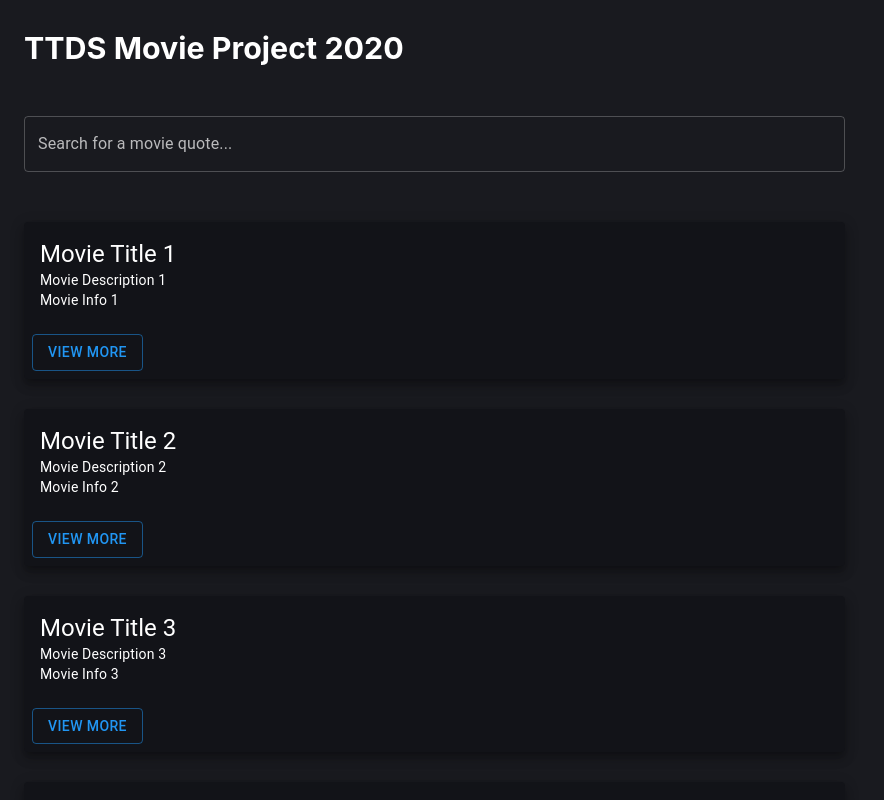
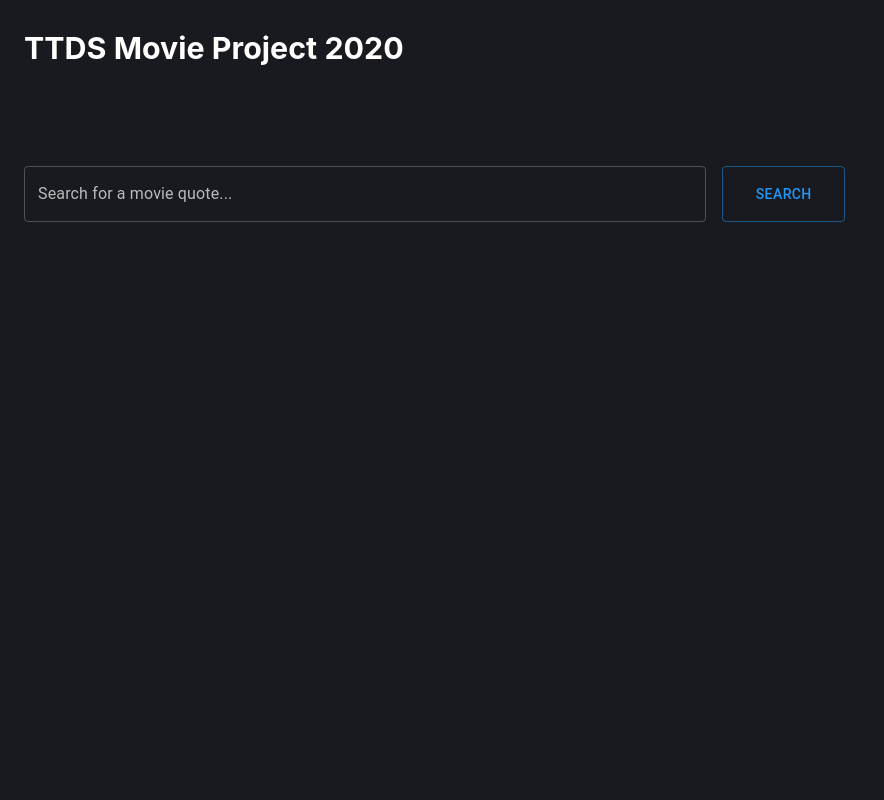
Before and after one commit to marinapts/ttds_movie_search, a React (Create React App) app in the folder gui/: page / in a window 1280 px wide. Shown: the top 800 px of the page, without its empty margins (0-884 px from the left). Built offline with nearby package versions, Linux system fonts and the light colour scheme.

Commit message:
Use axios to make HTTP requests and get mock movie data from the API

```diff
--- a/gui/package.json
+++ b/gui/package.json
@@ -7,6 +7,7 @@
     "@testing-library/jest-dom": "^4.2.4",
     "@testing-library/react": "^9.4.0",
     "@testing-library/user-event": "^7.2.1",
+    "axios": "^0.19.1",
     "node-sass": "^4.13.0",
     "react": "^16.12.0",
     "react-dom": "^16.12.0",
--- a/gui/src/App.js
+++ b/gui/src/App.js
@@ -21,16 +21,28 @@ const darkTheme = createMuiTheme({
 });
 
 export default class App extends Component {
+  constructor(props) {
+    super(props)
+    this.state = {
+      movies: []
+    }
+  }
+
+  getMoviesForQuery = data => {
+    this.setState({ movies: data.movies })
+  }
 
   render() {
+    const { movies } = this.state
+
     return (
       <ThemeProvider theme={darkTheme}>
         <Container className="app">
           <h3>TTDS Movie Project 2020</h3>
           <div className="search-container">
-            <SearchInput />
+            <SearchInput getMoviesForQuery={this.getMoviesForQuery} />
           </div>
-          <MoviesContainer />
+          {movies.length > 0 && <MoviesContainer movies={movies} /> }
         </Container>
       </ThemeProvider>
     )
--- a/gui/src/components/moviesContainer/MoviesContainer.js
+++ b/gui/src/components/moviesContainer/MoviesContainer.js
@@ -1,6 +1,8 @@
 import React from 'react'
 import MovieCard from '../movieCard/MovieCard'
-import Grid from '@material-ui/core/Grid'
+import  Grid from '@material-ui/core/Grid'
+import Typography from '@material-ui/core/Typography'
+
 
 import './moviesContainer.scss'
 
@@ -8,51 +10,25 @@ export default class MoviesContainer extends React.Component {
   constructor(props) {
     super(props)
     this.state = {
-      data: []
+      movies: []
     }
   }
 
   componentDidMount() {
-    // retrieve movies
-    const movies = [
-      {
-        id: 1,
-        title: 'Movie Title 1',
-        description: 'Movie Description 1',
-        info: 'Movie Info 1',
-      },
-      {
-        id: 2,
-        title: 'Movie Title 2',
-        description: 'Movie Description 2',
-        info: 'Movie Info 2',
-      },
-      {
-        id: 3,
-        title: 'Movie Title 3',
-        description: 'Movie Description 3',
-        info: 'Movie Info 3',
-      },
-      {
-        id: 4,
-        title: 'Movie Title 4',
-        description: 'Movie Description 4',
-        info: 'Movie Info 4',
-      }
-    ]
-
-    this.setState({ data: movies })
+    this.setState({ movies: this.props.movies })
   }
 
 
   render() {
-    const { data } = this.state
+    const { movies } = this.state
 
     return(
       <Grid item xs={8}>
-        {
-          data.map(movie => (
+        <Typography variant="h6" color="primary">{`Query results: ${movies.length} movies`}</Typography>
+
+        {movies.map((movie, idx) => (
           <MovieCard
+            key={idx}
             title={movie.title}
             description={movie.description}
             info={movie.info}
--- a/gui/src/components/searchInput/SearchInput.js
+++ b/gui/src/components/searchInput/SearchInput.js
@@ -1,24 +1,58 @@
 import React from 'react'
 import Grid from '@material-ui/core/Grid'
-import { TextField } from '@material-ui/core'
-import { makeStyles } from '@material-ui/core/styles'
+import { TextField, Button } from '@material-ui/core'
+import API from '../../utils/API'
 
-const useStyles = makeStyles(theme => ({
-  root: {
-    '& > *': {
-      width: '100%',
-    },
+import './searchInput.scss'
+
+export default class SearchInput extends React.Component {
+  constructor(props) {
+    super(props)
+
+    this.state = {
+      query: ''
+    }
   }
-}));
 
-export default function SearchInput() {
-  const classes = useStyles();
+  onSearchChange = e => {
+    this.setState({ query: e.target.value })
+  }
 
-  return (
-    <Grid item xs={8}>
-      <form className={classes.root} noValidate autoComplete="off">
-        <TextField id="outlined-basic" label="Search for a movie quote..." variant="outlined" />
-      </form>
-    </Grid>
-  )
+  querySearch = async () => {
+    const { query } = this.state;
+
+    if (query.length > 0) {
+      try {
+        const response = await API.post('/query_search', { query })
+        this.props.getMoviesForQuery(response.data)
+      } catch (error) {
+        // @TODO: Show a proper error message to the user
+        console.error(error)
+      }
+    }
+  }
+
+  render() {
+    return (
+      <Grid item xs={8}>
+        <form className="search-container" noValidate autoComplete="off">
+          <div className="search-input">
+            <TextField
+              id="outlined-basic"
+              label="Search for a movie quote..."
+              variant="outlined"
+              fullWidth
+              onChange={this.onSearchChange}
+            />
+          </div>
+          <Button
+            className="search-button"
+            variant="outlined"
+            color="primary"
+            onClick={this.querySearch}
+          >Search</Button>
+        </form>
+      </Grid>
+    )
+  }
 }
--- /dev/null
+++ b/gui/src/components/searchInput/searchInput.scss
@@ -0,0 +1,13 @@
+.search-container {
+  display: flex;
+  align-items: row;
+  justify-content: space-between;
+
+  .search-input {
+    width: 83%;
+  }
+
+  .search-button {
+    width: 15%;
+  }
+}
--- /dev/null
+++ b/gui/src/utils/API.js
@@ -0,0 +1,6 @@
+import axios from 'axios'
+
+export default axios.create({
+  baseURL: 'http://localhost:5000/',
+  responseType: 'json'
+})
```
Also changed, not shown: 2 other files (tests, documents, lock files or other folders). Lines whose indentation alone changed are shown as unchanged.
